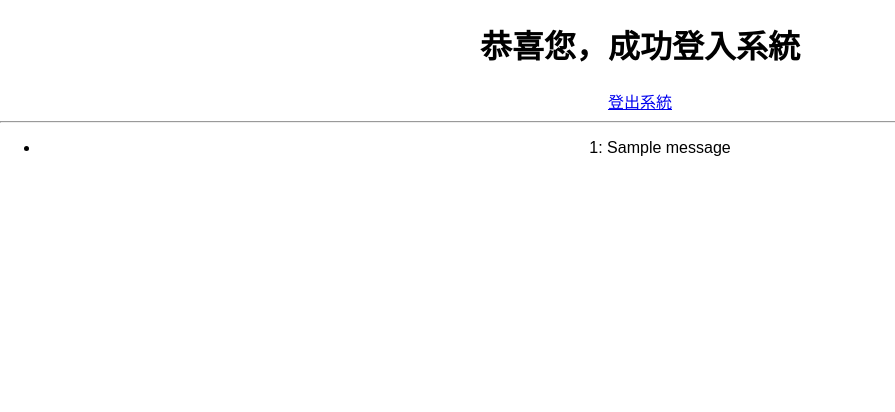
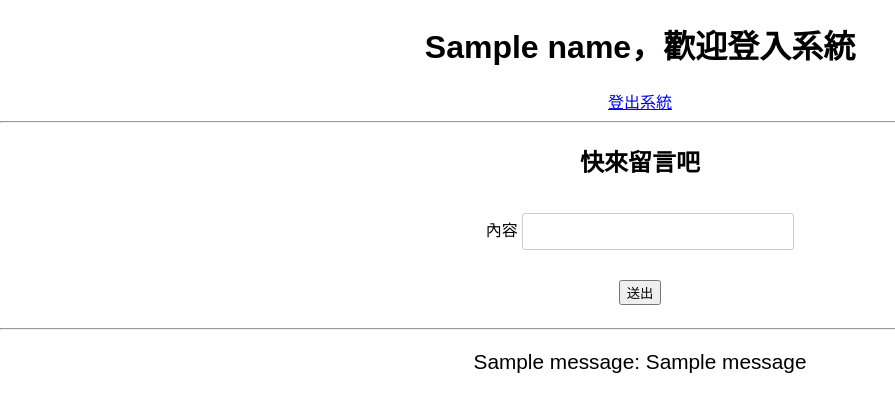
Before and after one commit to Kellyontheboat/stageOne, a FastAPI app: template week6/templates/member.html in a window 1280 px wide. Shown: the part 100-512 px from the top of the page, without its empty margins (0-895 px from the left). Run offline with FastAPI, Linux system fonts and the light colour scheme; the template is opened without the code that fills it: most values are stand-ins (such as "Sample title", 1, 10 or a date in 2020).

Commit message:
complete delete message function

```diff
--- a/week6/main.py
+++ b/week6/main.py
@@ -39,14 +39,16 @@ def execute_query(query, params: Tuple = (), commit=False) -> Tuple[List[Tuple],
     con = get_connection()
     cursor = con.cursor()
     cursor.execute(query, params)
-    # Get column_names = ['id', 'name', 'username', 'password', 'follower_count', 'time']
-    column_names = [desc[0] for desc in cursor.description]
+
     # commit flag indicate whether the current operation requires committing the transaction to the database
     # delete,update,insert commit change to db and typically do not return meaningful results like select queries do
     # If commit is True, indicating that the operation was an insert, update, or delete operation, result is set to None because there is no meaningful result to return in these cases.
     if commit:
         con.commit()
     result = cursor.fetchall() if not commit else None
+    # Get column_names = ['id', 'name', 'username', 'password', 'follower_count', 'time']
+    column_names = [desc[0] for desc in cursor.description] if not commit else None
+    # if not commit else None solve：column_names = [desc[0] for desc in cursor.description]
     cursor.close()
     con.close()
     return result, column_names
@@ -57,16 +59,26 @@ def authenticate_user(username: str, password: str):
 
 
 def check_existing_username(username: str):
-    query = "SELECT * FROM member WHERE username = %s"
+    query = "SELECT * FROM `member` WHERE username = %s"
     return execute_query(query, (username,))
 
 def insert_new_user(name: str, username: str, password: str):
     insert_query = "INSERT INTO member (name, username, password) VALUES (%s, %s, %s)"
     return execute_query(insert_query, (name, username, password), commit=True)
 
+def insert_message(member_id: int, content:str):
+    insert_query = "INSERT INTO `message` (member_id, content) VALUES (%s, %s)"
+    return execute_query(insert_query, (member_id, content), commit=True)
+
+def delete_message_from_db(message_id: int):
+    delete_query = "DELETE FROM `message` WHERE id = %s"
+    return execute_query(delete_query, (message_id,), commit=True)
+
 def join_member_message():
     join_query = "SELECT * FROM `message` JOIN `member` ON message.member_id = member.id"
     return execute_query(join_query)
+
+
 
 
 class Member(BaseModel):
@@ -113,26 +125,27 @@ async def process_login(request: Request, username: str = Form(None), password:
                 continue
             # there is only one user login a time, so we can use index 0
             #write the user data to the session
+            # session {'SIGNED-IN': True, 'username': 'test', 'id': 1, 'name': 'test2', 'password': 'test', 'follower_count': 10}
             session[column_name] = user_data[0][i]
 
     request.session["SIGNED-IN"] = True
     # request.session["username"] = username
     # request.session["name"] = user_name
-    # session {'SIGNED-IN': True, 'username': 'test', 'id': 1, 'name': 'test2', 'password': 'test', 'follower_count': 10}
+
     print("session", request.session)
     return RedirectResponse(url="/member", status_code=303)
 
 
 @app.post("/signup", response_class=HTMLResponse, name="signup")
 async def process_signup(request: Request, signup_name: str = Form(None), signup_username: str = Form(None), signup_password: str = Form(None)):
-    if not signup_username or not signup_username or not signup_password:
-        # error_message = "姓名、帳號或密碼不能為空"
-        # return RedirectResponse(url=f"/error?message={error_message}", status_code=303)
-        return RedirectResponse(url="/", status_code=303)
+    if not signup_name or not signup_username or not signup_password:
+        error_message = "姓名、帳號或密碼不能為空"
+        return RedirectResponse(url=f"/error?message={error_message}", status_code=303)
+
 
     # Check if username already exists
     existing_user = check_existing_username(signup_username)
-    if existing_user:
+    if existing_user[0] != []:
         error_message = "Repeated username"
         return RedirectResponse(url=f"/error?message={error_message}", status_code=303)
 
@@ -153,12 +166,14 @@ async def member(request: Request, session: dict = Depends(get_session)):
 
         messages_list = []
         for message in messages:
+            message_id = message[0]
+            name = message[6]
             content = message[2]
-            name = message[6]
-            messages_list.append((name, content))
+            member_id = message[1]
+            messages_list.append((message_id, name, content, member_id))
         print(messages_list)
 
-        return templates.TemplateResponse(request=request, name="member.html", context={"username": session.get("username"), "messages_list": messages_list})
+        return templates.TemplateResponse(request=request, name="member.html", context={"name": session.get("name"), "messages_list": messages_list})
 
 
     return RedirectResponse(url="/", status_code=303)
@@ -175,14 +190,25 @@ async def signout(request: Request, session: dict = Depends(get_session)):
     # Redirect to the home page
     return RedirectResponse(url="/", status_code=303)
 
-@app.post("/createMessage", response_class=HTMLResponse)
+@app.post("/createMessage", response_class=HTMLResponse, name="createMessage")
 async def create_message(request: Request, message: str = Form(...), session: dict = Depends(get_session)):
     if not session["SIGNED-IN"]:
         return RedirectResponse(url="/", status_code=303)
 
     # Insert the message into the message table
-    insert_query = "INSERT INTO message (member_id, message) VALUES (%s, %s)"
-    execute_query(insert_query, (session["id"], message), commit=True)
+    insert_message(session["id"],message)
+    return RedirectResponse(url="/member", status_code=303)
+
+@app.post("/deleteMessage", response_class=HTMLResponse, name="deleteMessage")
+async def delete_message(request: Request, message_id: int = Form(...), member_id: int = Form(...), session: dict = Depends(get_session)):
+    print(session)
+    if not session["SIGNED-IN"]:
+        return RedirectResponse(url="/", status_code=303)
+
+    if session["id"] == member_id:
+        delete_message_from_db(message_id)
+    # Delete the message from the message table
+
 
     return RedirectResponse(url="/member", status_code=303)
 
--- a/week6/static/script.js
+++ b/week6/static/script.js
@@ -1,13 +1,23 @@
-function submitForm() {
-  //event.preventDefault();
-  let nameInput = document.getElementById("name").value;
-  let usernameInput = document.getElementById("username").value;
-  let passwordInput = document.getElementById("password").value;
+document.addEventListener("DOMContentLoaded", function () {
+  document.getElementById("signupButton").addEventListener("click", function (event) {
+    event.preventDefault(); // Prevent default form submission
+    submitForm(); // Call the submitForm function
+  });
 
-  if (!nameInput || !usernameInput || !passwordInput){
-    alert("Please fill all fields.");
+  function submitForm() {
+    let nameInput = document.getElementById("signup_name").value;
+    let usernameInput = document.getElementById("signup_username").value;
+    let passwordInput = document.getElementById("signup_password").value;
+
+    if (!nameInput || !usernameInput || !passwordInput) {
+      alert("Please fill all fields.");
+      return false; // prevent form submission
+    }
+    // If all fields are filled, you can submit the form programmatically
+    document.getElementById("signupForm").submit();
   }
-}
+});
+
 
 function validateForm() {
   let agreeCheckbox = document.getElementById("agree");
--- a/week6/static/style.css
+++ b/week6/static/style.css
@@ -57,3 +57,16 @@ body {
         .form-group button:hover {
             background-color: #9ea6af;
         }
+
+        /* Style for message list */
+        #message_list {
+            font-size: 1.3em;
+            list-style-type: none;
+            padding: 0;
+        }
+
+        /* Style for each message item */
+        .message-item {
+            display: inline;
+            margin-bottom: 10px;
+        }
--- a/week6/templates/member.html
+++ b/week6/templates/member.html
@@ -4,15 +4,39 @@
 {% block h1 %}歡迎光臨，這是會員頁{% endblock %}
 
 {% block content %}
-<h1>恭喜您，成功登入系統</h1>
+<h1>{{ name }}，歡迎登入系統</h1>
 <a href="/signout">登出系統</a>
 
 <hr>
 
+<h2>快來留言吧</h2>
+<form action="{{ url_for('createMessage') }}" method="post" novalidate>
+  <div class="form-group">
+    <label for="message">內容</label>
+    <input type="text" id="message" name="message" required>
+  </div>
+  <div class="form-group">
+    <button type="submit">送出</button>
+  </div>
+</form>
+
+<hr>
+
 {% if messages_list %}
-<ul>
+<ul id="message_list">
   {% for message in messages_list %}
-  <li>{{ message.0 }}: {{ message.1 }}</li>
+  <li class="message-item">
+    <div>
+      {{ message.1 }}: {{ message.2 }}
+      {% if message.1 == name %}
+      <form action="/deleteMessage" method="post" style="display: inline;">
+        <input type="hidden" name="message_id" value="{{ message.0 }}">
+        <input type="hidden" name="member_id" value="{{ message.3 }}">
+        <button type="submit" class="delete-button">X</button>
+      </form>
+      {% endif %}
+    </div>
+  </li>
   {% endfor %}
 </ul>
 {% else %}
--- a/week6/templates/signin.html
+++ b/week6/templates/signin.html
@@ -6,7 +6,7 @@
 {% block content %}
 
   <h2>註冊帳號</h2>
-  <form action="{{ url_for('signup') }}" method="post" onsubmit="return submitForm()" novalidate>
+  <form action="{{ url_for('signup') }}" method="post" onsubmit="submitForm(event);" id="signupForm" novalidate>
     <div class="form-group">
       <label for="signup_name">姓名</label>
       <input type="text" id="signup_name" name="signup_name" required>
@@ -20,12 +20,12 @@
       <input type="password" id="signup_password" name="signup_password" required>
     </div>
     <div class="form-group">
-      <button type="submit">註冊</button>
+      <button type="submit" id="signupButton">註冊</button>
     </div>
   </form>
 
   <h2>登入系統</h2>
-  <form action="{{ url_for('signin') }}" method="post" onsubmit="return validateForm()" id="square-form" novalidate>
+  <form action="{{ url_for('signin') }}" method="post" onsubmit="return validateForm()" id="signin-form" novalidate>
     <div class="form-group">
       <label for="username">帳號</label>
       <input type="text" id="username" name="username" required>
```
